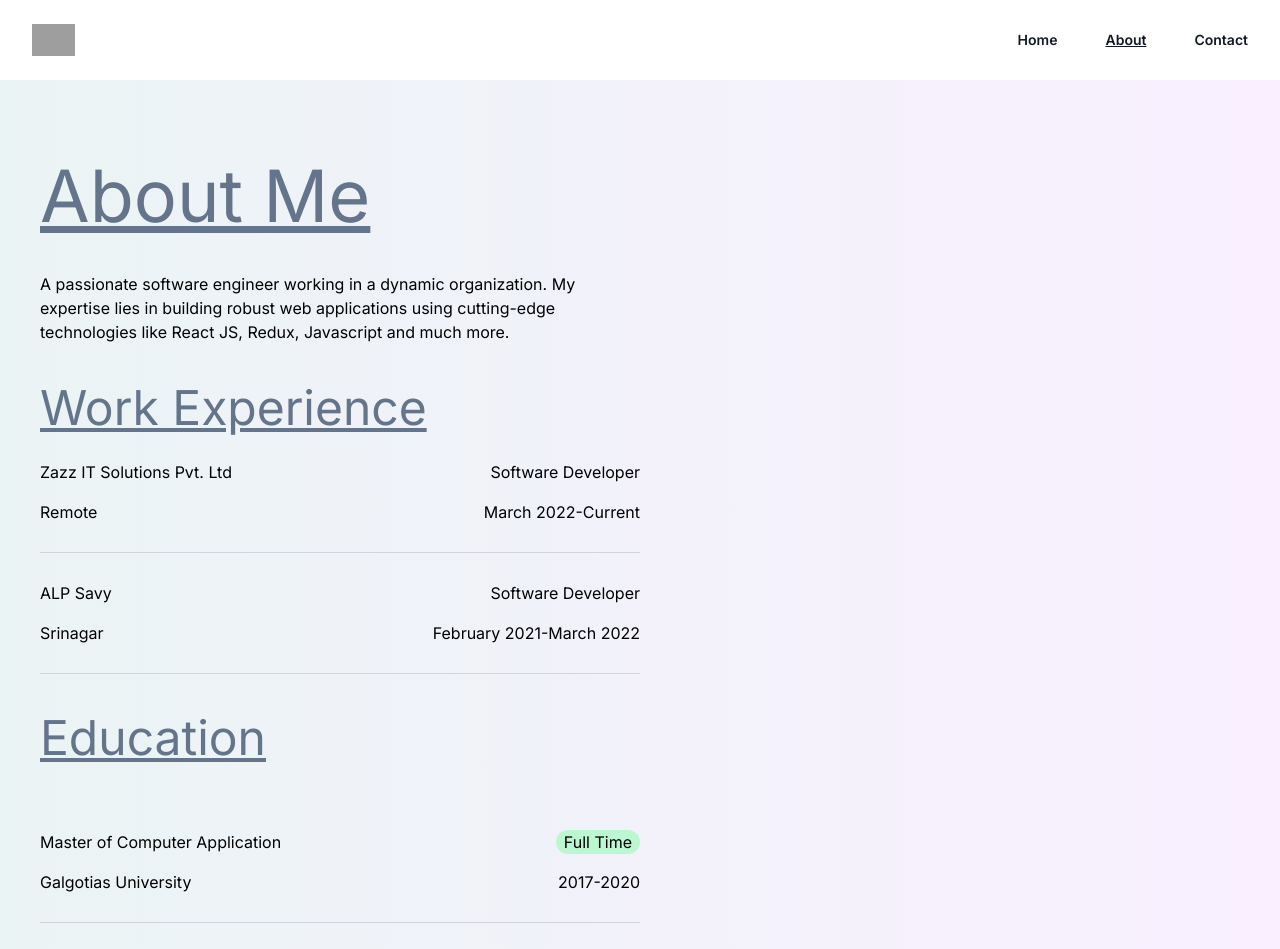
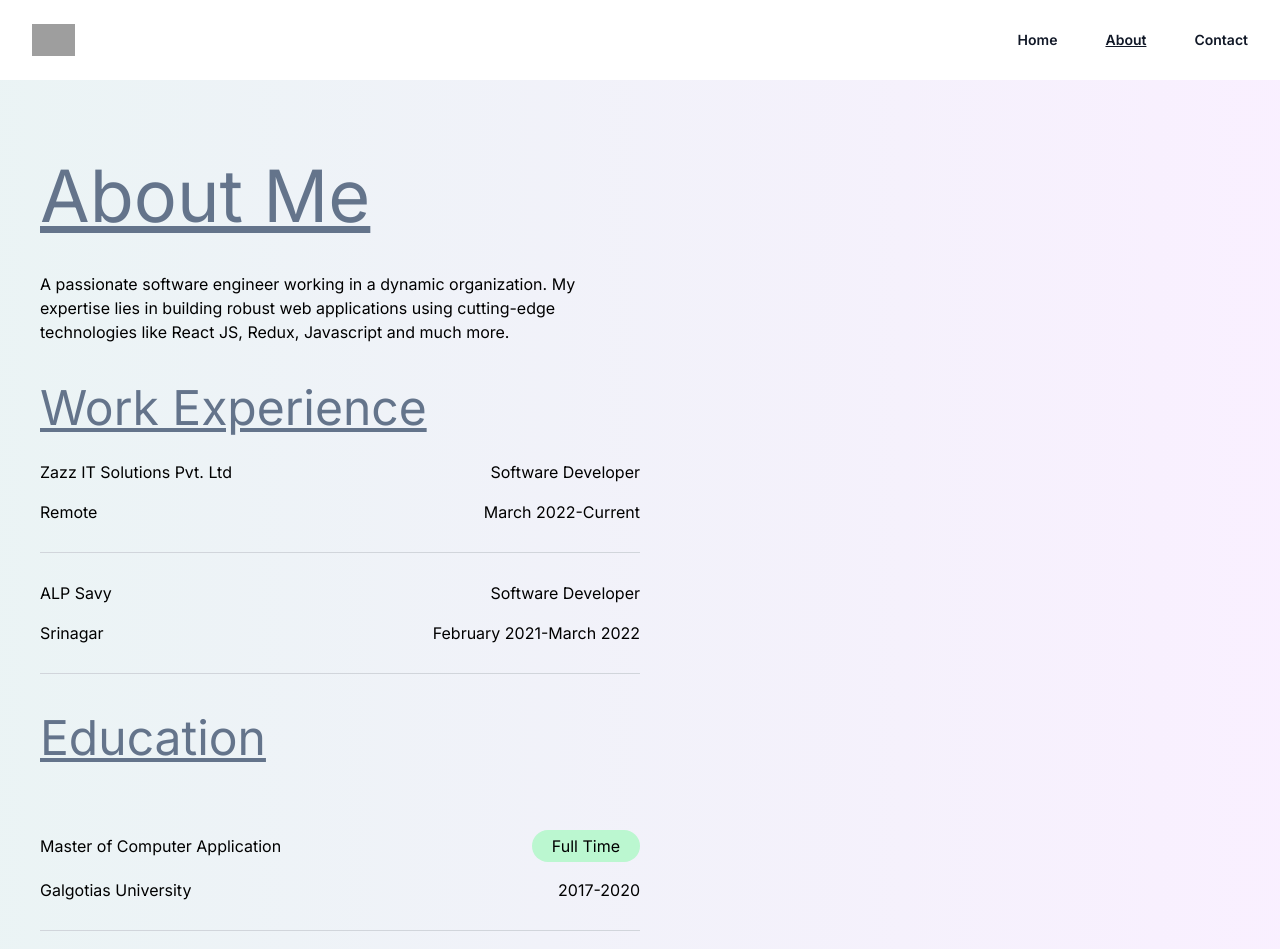
Before and after one commit to MohammedHaris96/personal-portfolio, a Next.js app: page /about in a window 1280 px wide. Shown: the top 949 px of the page. Built offline with nearby package versions, Linux system fonts and the light colour scheme; grey boxes are pictures that could not be loaded.

Commit message:
minor ui fix

```diff
--- a/src/app/about/page.tsx
+++ b/src/app/about/page.tsx
@@ -88,7 +88,7 @@ function index() {
               >
                 <div className="flex items-center justify-between py-2">
                   <p>{item?.degree}</p>
-                  <span className="bg-green-200 px-2 rounded-2xl">
+                  <span className="bg-green-200 px-5 py-1 rounded-2xl">
                     Full Time
                   </span>
                 </div>
```
